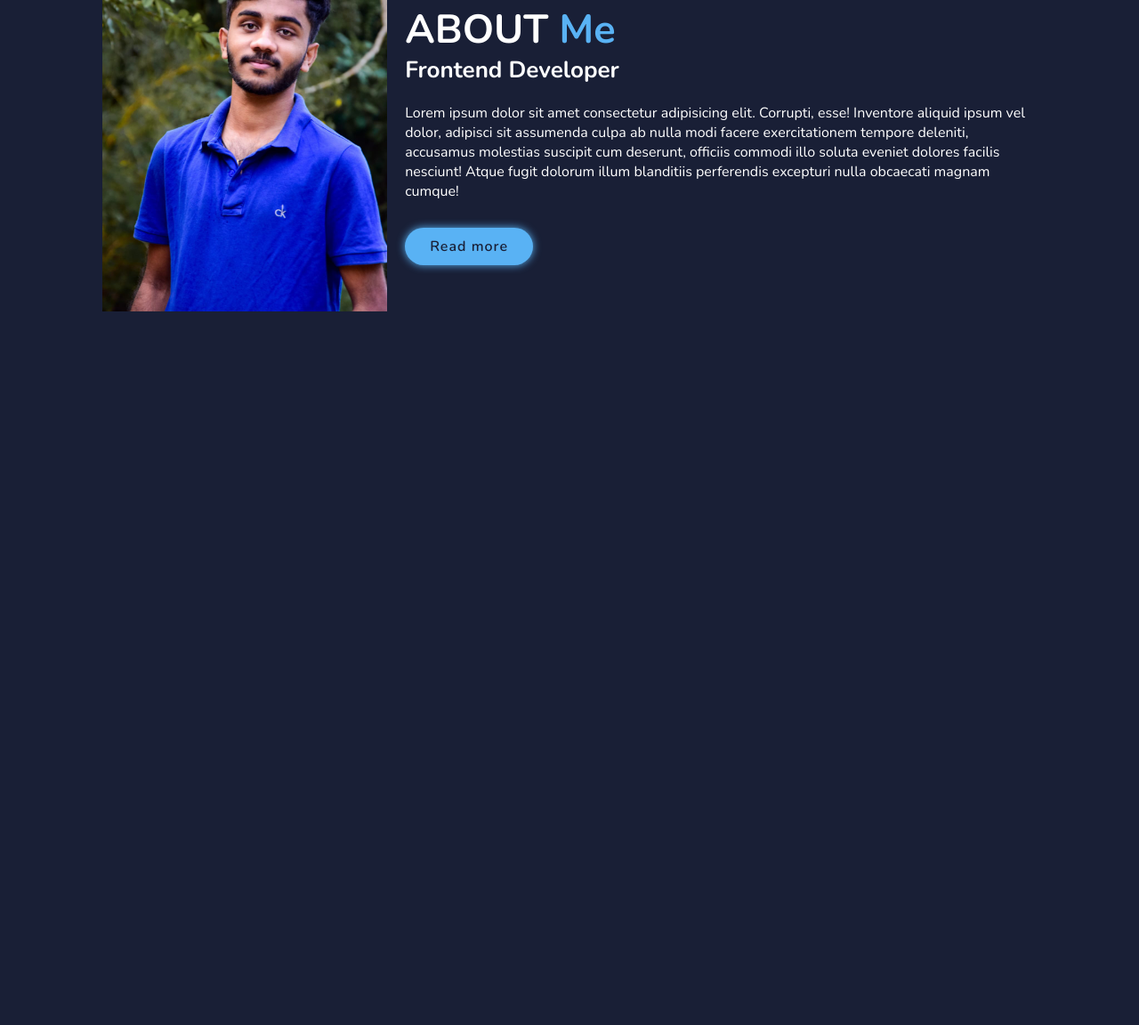
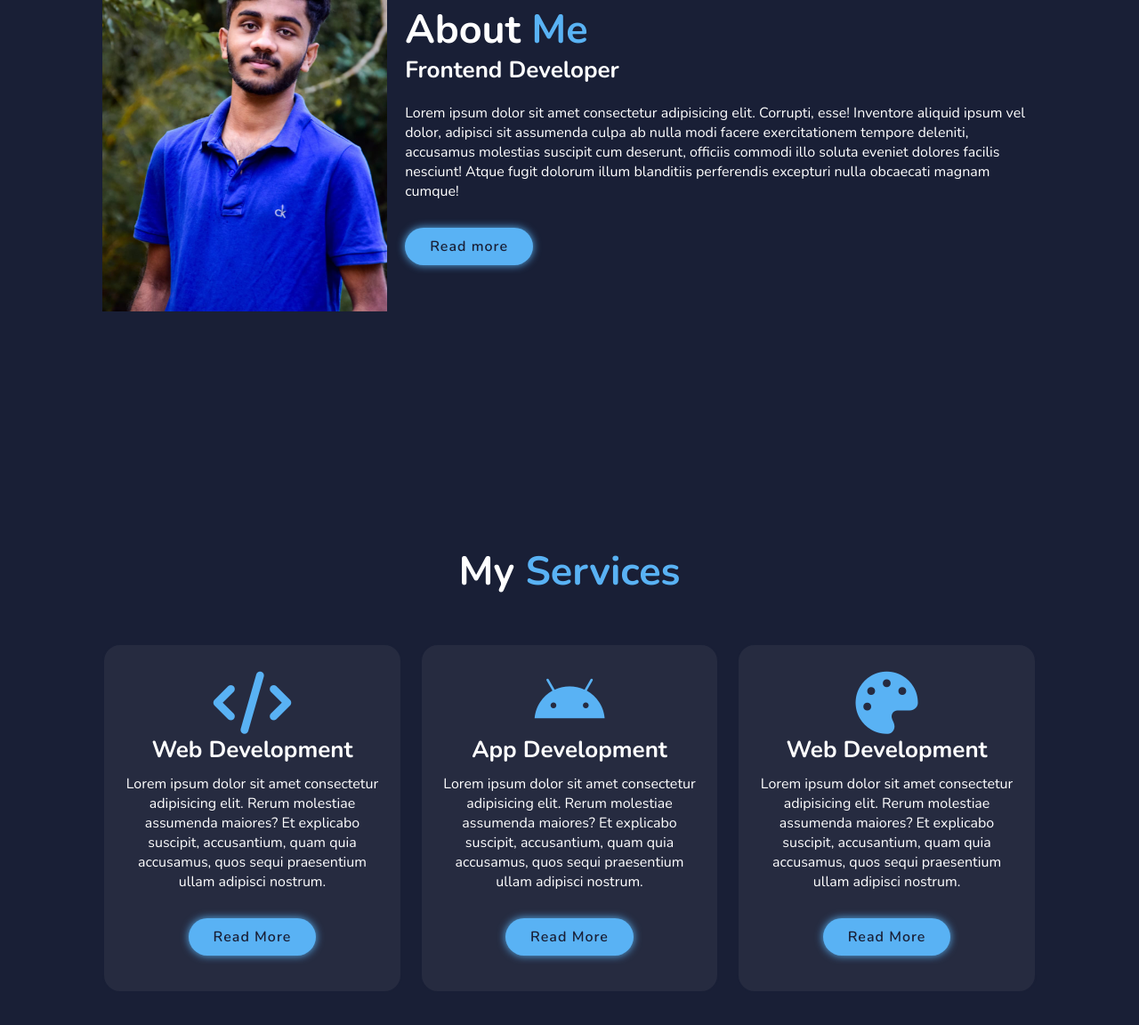
Before and after one commit to NipunSachintha-NS/NipunSachintha-NS.github.io, a plain HTML site: page index.html in a window 1280 px wide. Shown: the part 1088-2240 px from the top of the page at 89% size. Before the commit the page ends 1600 px from the top, so only its background shows below. Drawn offline with nearby package versions, Linux system fonts and the light colour scheme.

Commit message:
Service page

```diff
--- a/Style/styles.css
+++ b/Style/styles.css
@@ -63,7 +63,7 @@ section {
 
 .navbar a:hover,
 .navbar a.active {
-    color: var(--text-color);
+    color: var(--main-color);
 }
 
 #menu-icon{
@@ -187,3 +187,44 @@ span {
     font-size: 1.6rem;
     margin: 2rem 0 3rem;
 }
+
+.services h2{
+    margin-bottom: 5rem ;
+}
+
+.services-container {
+    display: flex;
+    justify-content: center;
+    align-items: center;
+    flex-wrap: wrap;
+    gap: 2rem;
+}
+
+.services-container .services-box {
+    flex: 1 1 30rem;
+    background: var(--snd-bf-color);
+    padding: 3rem 2rem 4rem;
+    border-radius: 2rem;
+    text-align: center;
+    border: .2rem solid var(--bg-color);
+    transition: .5s ease;
+}
+
+.services-container .services-box:hover {
+    border-color: var(--main-color);
+    transform: scale(1.02);
+}
+
+.services-box i {
+    font-size: 7rem;
+    color: var(--main-color);
+}
+
+.services-box h3 {
+    font-size: 2.6rem;
+}
+
+.services-box p {
+    font-size: 1.6rem;
+    margin: 1rem 0 3rem;
+}
--- a/index.html
+++ b/index.html
@@ -56,13 +56,41 @@
         </div>
 
         <div class="about-content">
-            <h2 class="heading">ABOUT<span> Me</span></h2>
+            <h2 class="heading">About<span> Me</span></h2>
             <h3 class="">Frontend Developer</h3>
             <p>Lorem ipsum dolor sit amet consectetur adipisicing elit. Corrupti, esse! Inventore aliquid ipsum vel dolor, adipisci sit assumenda culpa ab nulla modi facere exercitationem tempore deleniti, accusamus molestias suscipit cum deserunt, officiis commodi illo soluta eveniet dolores facilis nesciunt! Atque fugit dolorum illum blanditiis perferendis excepturi nulla obcaecati magnam cumque!</p>
             <a href="#" class="btn">Read more</a>
         </div>
     </section>
 
+     <!--Service Section-->
+     <section class="services" id="services">
+        <h2 class="heading">My <span>Services</span></h2>
+
+        <div class="services-container">
+            <div class="services-box">
+                <i class="fa-solid fa-code"></i>
+                <h3>Web Development</h3>
+                <p>Lorem ipsum dolor sit amet consectetur adipisicing elit. Rerum molestiae assumenda maiores? Et explicabo suscipit, accusantium, quam quia accusamus, quos sequi praesentium ullam adipisci nostrum.</p>
+                <a href="#" class="btn">Read More</a>
+            </div>
+
+            <div class="services-box">
+                <i class="fa-brands fa-android"></i>
+                <h3>App Development</h3>
+                <p>Lorem ipsum dolor sit amet consectetur adipisicing elit. Rerum molestiae assumenda maiores? Et explicabo suscipit, accusantium, quam quia accusamus, quos sequi praesentium ullam adipisci nostrum.</p>
+                <a href="#" class="btn">Read More</a>
+            </div>
+
+            <div class="services-box">
+                <i class="fa-solid fa-palette"></i>
+                <h3>Web Development</h3>
+                <p>Lorem ipsum dolor sit amet consectetur adipisicing elit. Rerum molestiae assumenda maiores? Et explicabo suscipit, accusantium, quam quia accusamus, quos sequi praesentium ullam adipisci nostrum.</p>
+                <a href="#" class="btn">Read More</a>
+            </div>
+        </div>
+     </section>
+
 
     <script src="JS/main.js"></script>
 </body>
```
